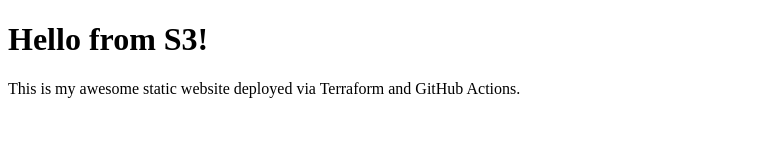
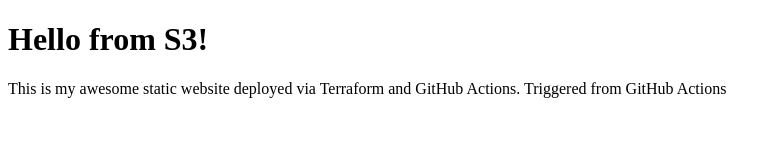
Before and after one commit to pavan-bethanabotla-infosrc/terraform-github-actions, a plain HTML site: page index.html in a window 1280 px wide. Shown: the whole page, without its empty margins (0-781 px from the left). Drawn offline with Linux system fonts and the light colour scheme.

Commit message:
Modified index.html

```diff
--- a/index.html
+++ b/index.html
@@ -5,6 +5,6 @@
 </head>
 <body>
     <h1>Hello from S3!</h1>
-    <p>This is my awesome static website deployed via Terraform and GitHub Actions.</p>
+    <p>This is my awesome static website deployed via Terraform and GitHub Actions. Triggered from GitHub Actions</p>
 </body>
 </html>
```
